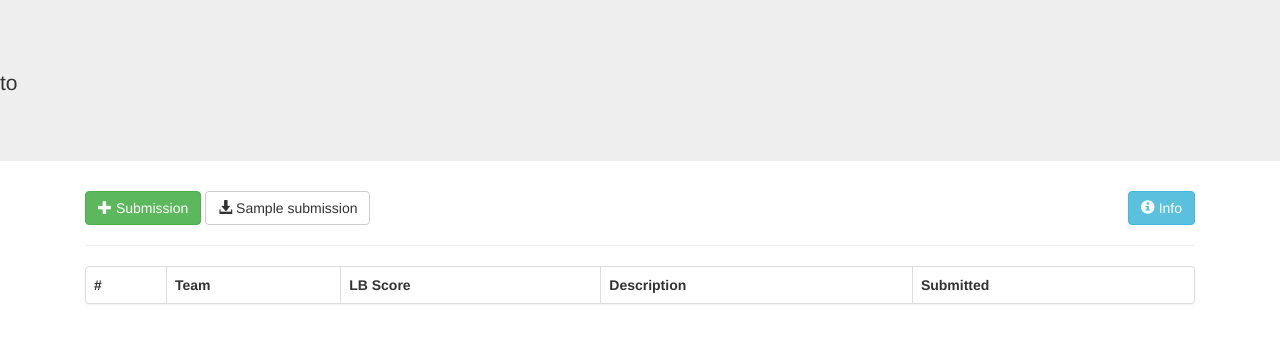
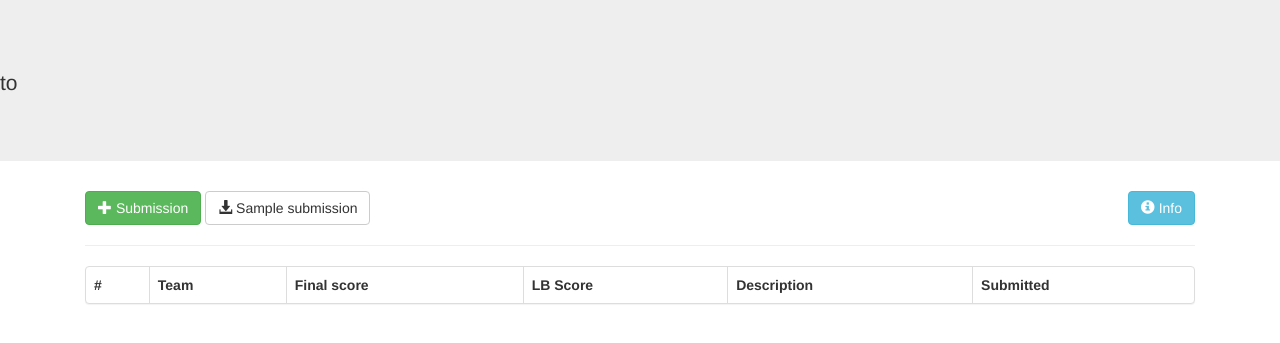
Before and after one commit to raadk/mlcomp, a Python web app: template mlcomp/templates/leaderboard.html in a window 1280 px wide. Shown: the top 343 px of the page. Run offline with Jinja, Linux system fonts and the light colour scheme; the template is opened without the code that fills it, so the values that code supplies are empty; some libraries are stand-ins or nearby versions.

Commit message:
Fixed if condition

```diff
--- a/mlcomp/templates/leaderboard.html
+++ b/mlcomp/templates/leaderboard.html
@@ -26,7 +26,7 @@
             <tr>
                 <th>#</th>
                 <th>Team</th>
-                {% if lb.final_score %} <th> Final score </th> {% endif %}
+                {% if not lb.final_score.empty %} <th> Final score </th> {% endif %}
                 <th> LB Score </th>
                 <th> Description </th>
                 <th> Submitted </th>
@@ -37,7 +37,7 @@
                 <tr onclick="location.href='{{url_for('submission_info', id_=key)}}';">
                     <td> {{ loop.index }} </td>
                     <td> {{ s.team }} </td>
-                    {% if s.final_score %} <td> {{ s.final_score | round(digits) }} </td> {% endif %}
+                    {% if not lb.final_score.empty %} <td> {{ s.final_score | round(digits) }} </td> {% endif %}
                     <td> {{ s.lb_score | round(digits) }} </td>
                     <td> {{ s.description | truncate(60) }} </td>
                     <td> {{ s.submitted.strftime('%Y-%m-%d') }} </td>
```
